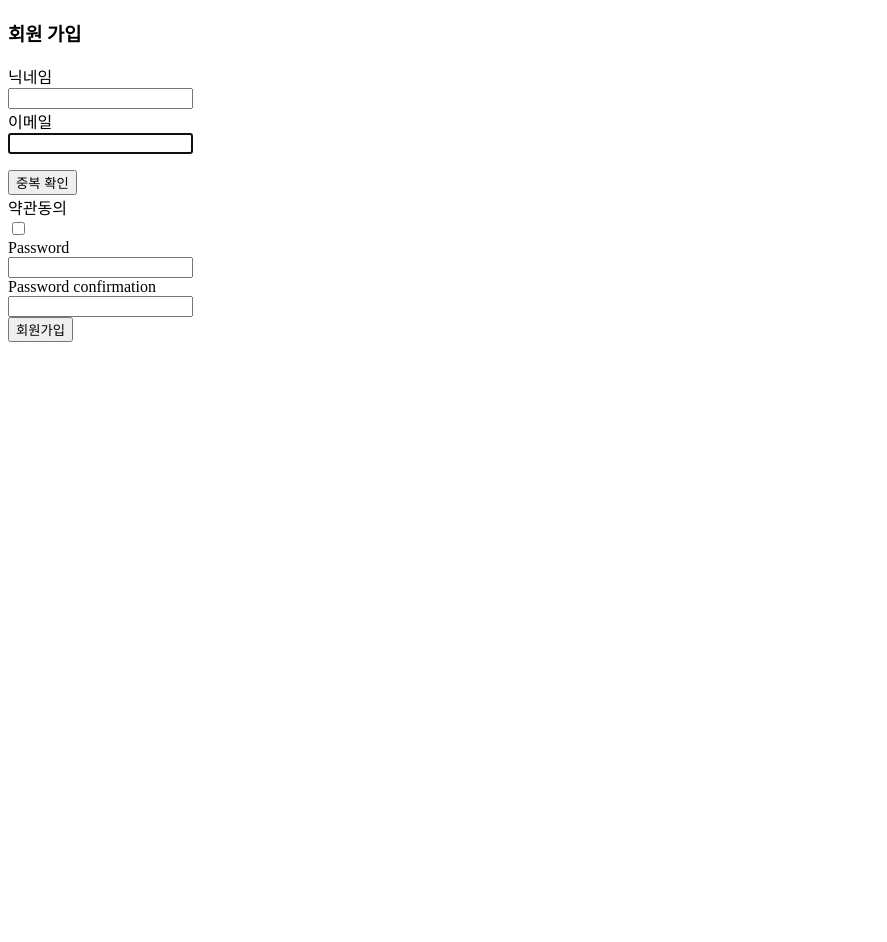
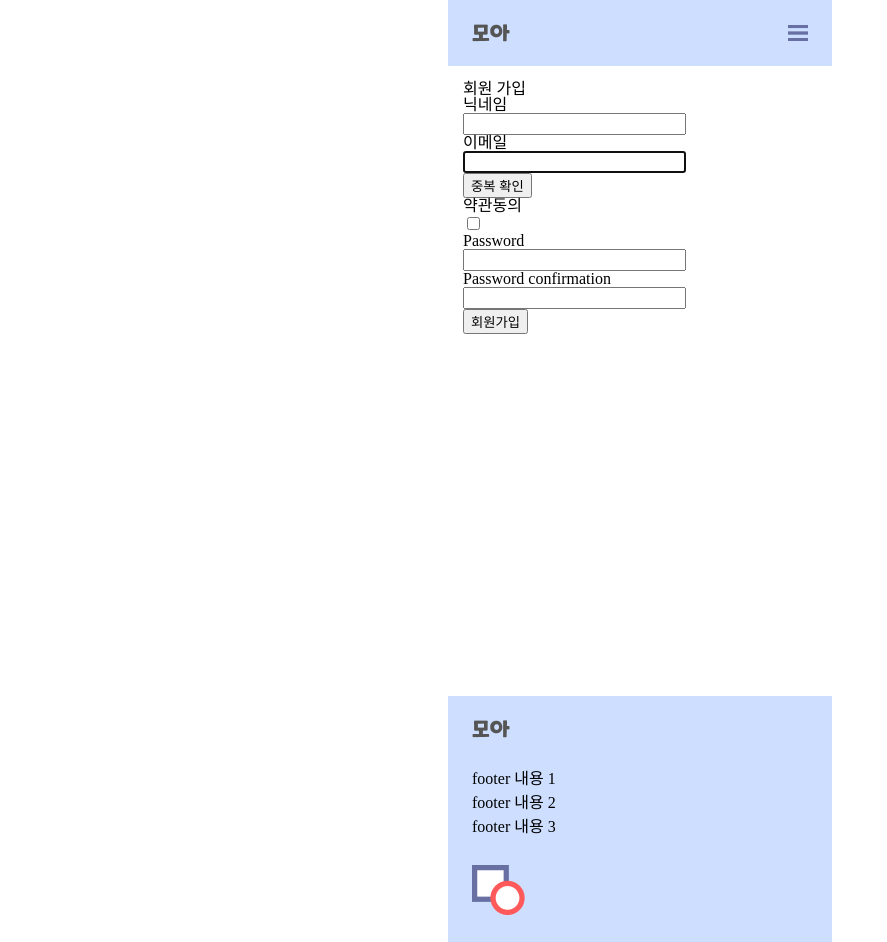
Before and after one commit to KYBee/Moa, a Django app: page /user/signup in a window 1280 px wide. Shown: the whole page, without its empty margins (0-887 px from the left). Before the commit the page ends 342 px from the top, so only its background shows below. Run offline with Django 3.2, Linux system fonts and the light colour scheme; some web fonts are replaced.

Commit message:
[create] : layout template

```diff
--- /dev/null
+++ b/MOA/config/static/css/layout.css
@@ -0,0 +1,109 @@
+@import url('https://cdn.jsdelivr.net/gh/orioncactus/pretendard/dist/web/static/pretendard.css');
+
+:root {
+  --text-color: black;
+  --nav-text-color: black;
+
+  --background-color: white;
+  --nav-color: #CDDEFF;
+  --nav-line-color: white;
+  --footer-color: #CDDEFF;
+}
+
+* {
+  font-family: Pretendard, -apple-system, BlinkMacSystemFont, system-ui, Roboto, 'Helvetica Neue', 'Segoe UI', 'Apple SD Gothic Neo', 'Noto Sans KR', 'Malgun Gothic', 'Apple Color Emoji', 'Segoe UI Emoji', 'Segoe UI Symbol', sans-serif;
+}
+
+.body {
+  color: var(--text-color);
+  background-color: var(--background-color);
+  height: 100vh;
+  min-width: 360px;
+  width: 30vw;
+  margin: 0 auto;
+}
+
+.navbar {
+  display: flex;
+  flex-direction: row;
+  align-items: center;
+  padding: 8px 24px;
+  justify-content: space-between;
+  height: 50px;
+  background-color: var(--nav-color);
+}
+
+.navbar__logo {
+  display: flex;
+  justify-content: center;
+  align-items: center;
+}
+
+.navbar__logo > a {
+  font-size: .8rem;
+}
+
+.navbar__menu {
+  display: none;
+  background-color: var(--nav-color);
+  flex-direction: column;
+  align-items: flex-start;
+  width: 100%;
+}
+
+.navbar__menu li {
+  width: 100%;
+  height: 12px;
+  padding: 15px;
+  padding-left: 25px;
+  text-align: left;
+}
+
+.navbar__menu li a {
+  text-decoration: none;
+  color: var(--nav-text-color);
+}
+
+.navbar__toggleBtn {
+  display: block;
+}
+
+.navbar__toggleBtn > img {
+  width: 20px;
+  display: flex;
+}
+
+.navbar__menu.active {
+  display: flex;
+}
+
+.footer {
+  min-height: 40px;
+  background-color: var(--footer-color);
+  position: relative;
+  bottom: 0;
+  display: flex;
+  flex-direction: column;
+}
+
+.footer__icon {
+  padding: 24px;
+}
+
+.footer__content {
+  padding: 2px 24px;
+  line-height: 1.5rem;
+}
+
+.footer__logo {
+  padding: 24px;
+}
+
+.content {
+  min-height: 75vh;
+  padding: 15px;
+}
+
+.rotate__true {
+  transform: rotate(90deg);
+}
--- /dev/null
+++ b/MOA/config/static/css/reset.css
@@ -0,0 +1,129 @@
+/* http://meyerweb.com/eric/tools/css/reset/
+   v2.0 | 20110126
+   License: none (public domain)
+*/
+
+html,
+body,
+div,
+span,
+applet,
+object,
+iframe,
+h1,
+h2,
+h3,
+h4,
+h5,
+h6,
+p,
+blockquote,
+pre,
+a,
+abbr,
+acronym,
+address,
+big,
+cite,
+code,
+del,
+dfn,
+em,
+img,
+ins,
+kbd,
+q,
+s,
+samp,
+small,
+strike,
+strong,
+sub,
+sup,
+tt,
+var,
+b,
+u,
+i,
+center,
+dl,
+dt,
+dd,
+ol,
+ul,
+li,
+fieldset,
+form,
+label,
+legend,
+table,
+caption,
+tbody,
+tfoot,
+thead,
+tr,
+th,
+td,
+article,
+aside,
+canvas,
+details,
+embed,
+figure,
+figcaption,
+footer,
+header,
+hgroup,
+menu,
+nav,
+output,
+ruby,
+section,
+summary,
+time,
+mark,
+audio,
+video {
+  margin: 0;
+  padding: 0;
+  border: 0;
+  font-size: 100%;
+  font: inherit;
+  vertical-align: baseline;
+}
+/* HTML5 display-role reset for older browsers */
+article,
+aside,
+details,
+figcaption,
+figure,
+footer,
+header,
+hgroup,
+menu,
+nav,
+section {
+  display: block;
+}
+body {
+  line-height: 1;
+}
+ol,
+ul {
+  list-style: none;
+}
+blockquote,
+q {
+  quotes: none;
+}
+blockquote:before,
+blockquote:after,
+q:before,
+q:after {
+  content: "";
+  content: none;
+}
+table {
+  border-collapse: collapse;
+  border-spacing: 0;
+}
--- /dev/null
+++ b/MOA/config/static/js/layout.js
@@ -0,0 +1,14 @@
+const toggleBtn = document.querySelector(".navbar__toggleBtn");
+const toggleBtnImg = document.querySelector( ".navbar__toggleBtn > img" );
+const menu = document.querySelector( ".navbar__menu" );
+const icons = document.querySelector(".navbar__icons");
+
+toggleBtn.addEventListener("click", () => {
+  menu.classList.toggle( "active" );
+  if ( "rotate__true".includes( toggleBtn.classList ) ) {
+    toggleBtnImg.classList.toggle("rotate__true");
+
+  } else {
+    toggleBtnImg.classList.toggle( "rotate__true" );
+  }
+});
--- /dev/null
+++ b/MOA/config/templates/layout.html
@@ -0,0 +1,76 @@
+{% load static %}
+
+<!DOCTYPE html>
+<html lang="en">
+  <head>
+    <meta charset="UTF-8" />
+    <meta http-equiv="X-UA-Compatible" content="IE=edge" />
+    <meta name="viewport" content="width=device-width, initial-scale=1.0" />
+
+    <link rel="icon" href="{% static 'img/favicon.png' %}" />
+
+    <link rel="stylesheet" href="{% static 'css/reset.css' %}" />
+    <link rel="stylesheet" href="{% static 'css/layout.css' %}" />
+    <script src="{% static 'js/layout.js' %}" defer></script>
+
+    {% block extra_head %}{% endblock extra_head %}
+
+    <title>주문을 모아보다: 모아</title>
+  </head>
+  <body>
+    <div class="body">
+      <div class="navbar">
+        <a href="{% url 'order:order_list' %}">
+            <div class="navbar__logo">
+                <img class="navbar__img" src="{% static 'img/nav-logo.png' %}" alt="">
+            </div>
+        </a>
+
+        <a href="#" class="navbar__toggleBtn rotate_true">
+            <img class="navbar__toggleBtnImg" src="{% static 'img/toggle.png' %}" alt="">
+        </a>
+      </div>
+      <div class="navbar__menu">
+        <ul>
+            {% if user.is_active %}
+                <li><a href="{% url 'funding:funding_list' %}">나의 주문 모아 보기</a></li>
+                <li><a href="{% url 'user:user_logout' %}">로그아웃</a></li>
+                <li> </li>
+            {% else %}
+                <li><a href="{% url 'user:user_login' %}">로그인</a></li>
+                <li><a href="{% url 'user:user_signup' %}">회원가입</a></li>
+                <li> </li>
+            {% endif %}
+        </ul>
+      </div>
+
+
+
+      <div class="content">{% block content %}{% endblock content %}</div>
+
+      <div class="footer">
+
+        <div class="footer__icon">
+          <a href="{% url 'order:order_list' %}">
+            <img src="{% static 'img/nav-logo.png' %}" alt="">
+          </a>
+        </div>
+
+        <div class="footer__content">
+          <ul>
+            <li>footer 내용 1</li>
+            <li>footer 내용 2</li>
+            <li>footer 내용 3</li>
+          </ul>
+        </div>
+
+        <div class="footer__logo">
+            <a href="{% url 'order:order_list' %}">
+              <img src="{% static 'img/footer-logo.png' %}" alt="">
+            </a>
+        </div>
+
+      </div>
+    </div>
+  </body>
+</html>
--- a/MOA/user/templates/user/user_signup.html
+++ b/MOA/user/templates/user/user_signup.html
@@ -1,12 +1,6 @@
-<!DOCTYPE html>
-<html lang="en">
-<head>
-    <meta charset="UTF-8">
-    <meta http-equiv="X-UA-Compatible" content="IE=edge">
-    <meta name="viewport" content="width=device-width, initial-scale=1.0">
-    <title>Document</title>
-</head>
-<body>
+{% extends 'layout.html' %} {% load static %}
+
+{% block content %}
 
     <div class="signup">
 
@@ -56,5 +50,4 @@
         </form>
     </div>
 
-</body>
-</html>
+{% endblock content %}
--- a/MOA/user/views.py
+++ b/MOA/user/views.py
@@ -15,6 +15,9 @@ from django.views.decorators.csrf import csrf_protect
 
 @csrf_protect
 def user_signup(request):
+    if request.user.is_authenticated:
+        return redirect('order:order_list')
+
     if request.method == "POST":
         form = SignupForm(request.POST)
 
@@ -71,6 +74,9 @@ def user_signup(request):
 
 @csrf_protect
 def user_login(request):
+    if request.user.is_authenticated:
+        return redirect('order:order_list')
+
     if request.method == "POST":
         form = LoginForm(request.POST)
 
@@ -97,9 +103,10 @@ def user_login(request):
 
 @csrf_protect
 def user_logout(request):
-    if request.method == "POST":
+    if request.method == "POST" and request.user.is_authenticated:
         logout(request)
-        return redirect('order:order_list')
+
+    return redirect('order:order_list')
 
 
 def user_signup_success(request):
```
Also changed, not shown: MOA/config/settings.py (+11 -10 lines), MOA/funding/templates/funding/funding_list_1.html (renamed from MOA/funding/migrations/0001_initial.py, +29 -17 lines), MOA/order/templates/order/order_create.html (+4 -11 lines), MOA/order/templates/order/order_list.html (+6 -11 lines), MOA/order/templates/order/order_read.html (+5 -11 lines), MOA/order/templates/order/order_update.html (+6 -11 lines), MOA/user/templates/user/user_login.html (+4 -11 lines), MOA/user/templates/user/user_signup_success.html (+5 -11 lines), MOA/config/static/img/favicon.png (added), MOA/config/static/img/footer-logo.png (added), MOA/config/static/img/nav-logo.png (added), MOA/config/static/img/toggle.png (added).
